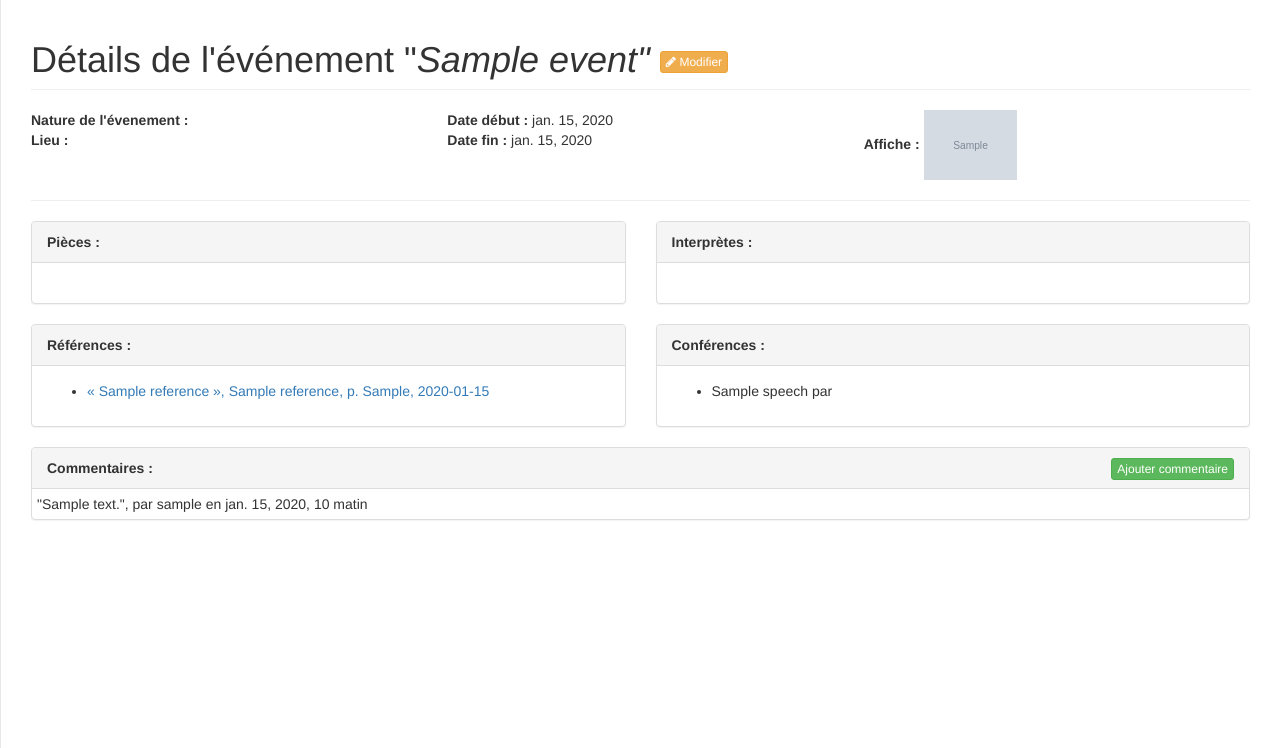
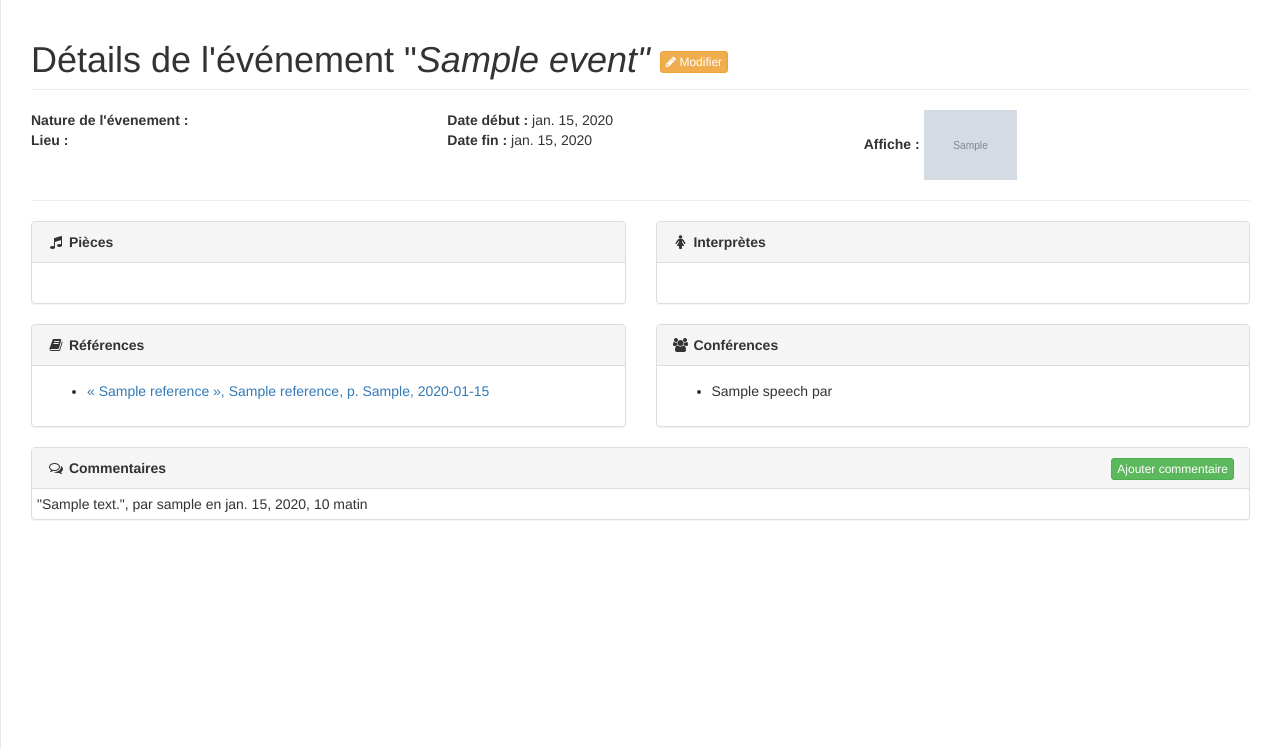
Before and after one commit to tiagovaz/mozartdb, a Django app: template mozartweb/templates/detail.html in a window 1280 px wide. Shown: the part 52-800 px from the top of the page. Run offline with Django 3.2, Linux system fonts and the light colour scheme; the template is opened without the code that fills it: values that come from a table or form of the project are taken from there, others are empty; data comes from the database, SQL or seed files in the repository; tables that the repository leaves empty hold one stand-in row (values such as "Sample post"); grey boxes marked "Sample" are stand-in pictures; parts of the project's set-up code (start-up, migrations or seed data) failed here and were passed over; some libraries are stand-ins or nearby versions.

Commit message:
Add icons.

```diff
--- a/mozartweb/templates/detail.html
+++ b/mozartweb/templates/detail.html
@@ -38,7 +38,7 @@
         <div class="col-sm-6">
           <div class="panel panel-default">
                 <div class="panel-heading">
-                    <b>{% trans "Pièces" %} :</b>
+                    <i class="fa fa-music fa-fw"></i><b> Pièces</b>
                 </div>
                 <div class="panel-body">
                     <ul>
@@ -51,7 +51,7 @@
         <div class="col-sm-6">
             <div class="panel panel-default">
                 <div class="panel-heading">
-                    <b>{% trans "Interprètes" %} :</b>
+                    <i class="fa fa-female fa-fw"></i><b> Interprètes</b>
                 </div>
                 <div class="panel-body">
                     <ul>
@@ -67,7 +67,7 @@
         <div class="col-sm-6">
             <div class="panel panel-default">
                 <div class="panel-heading">
-                    <b>{% trans "Références" %} :</b>
+                    <i class="fa fa-book fa-fw"></i><b> Références</b>
                 </div>
                 <div class="panel-body">
                     <ul>
@@ -85,7 +85,7 @@
                <div class="col-sm-6">
             <div class="panel panel-default">
                 <div class="panel-heading">
-                    <b>{% trans "Conférences" %} :</b>
+                    <i class="fa fa-group fa-fw"></i><b> Conférences</b>
                 </div>
                 <div class="panel-body">
                     <ul>
@@ -107,7 +107,7 @@
                             {% trans "Ajouter commentaire" %}
                         </a>
                     </span>
-                    <b>{% trans "Commentaires" %} :</b>
+                    <i class="fa fa-comments-o fa-fw"></i><b> Commentaires</b>
                 </div>
 
                 <table class="table table-hover table-condensed">
```
